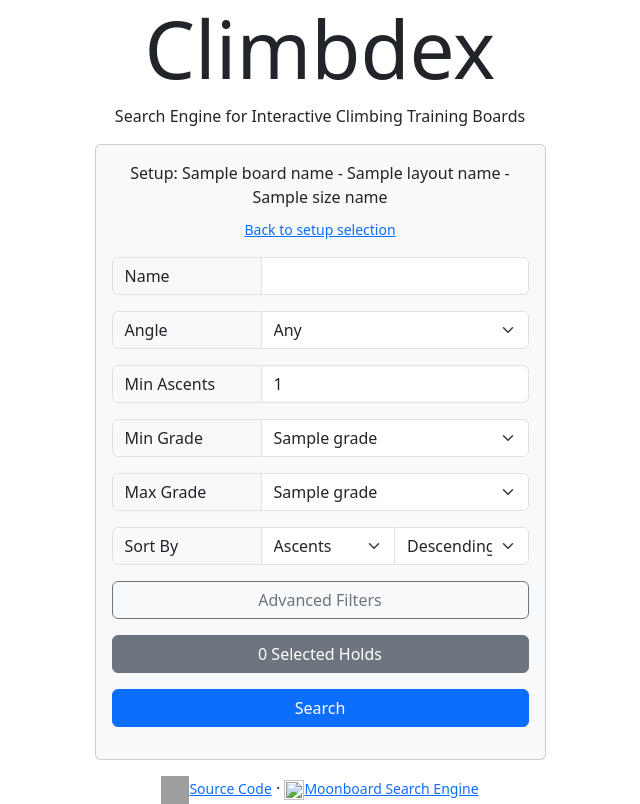
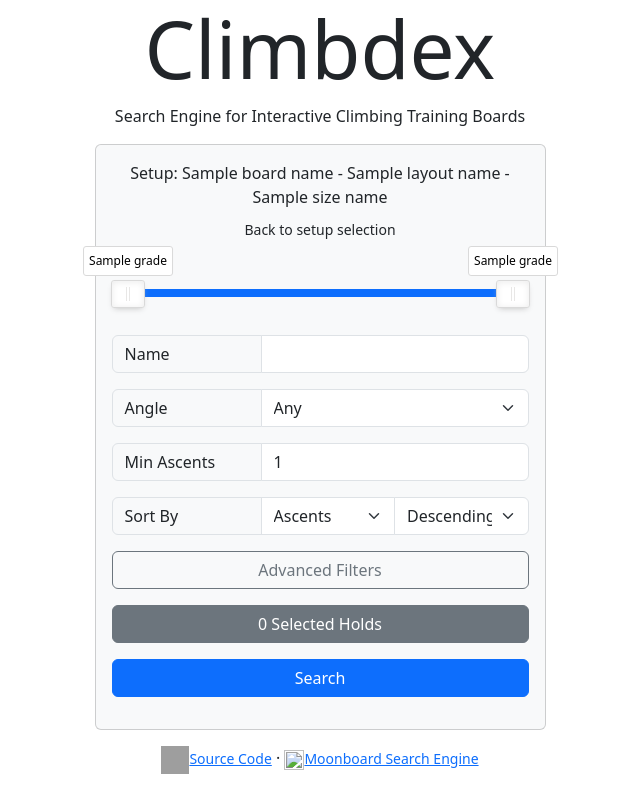
Before and after one commit to lemeryfertitta/Climbdex, a Flask app: template climbdex/templates/filterSelection.html.j2 in a window 1280 px wide. Shown: the whole page, without its empty margins (320-960 px from the left). After the commit the page ends 774 px from the top, so only its background shows below. Run offline with Flask 3, Linux system fonts and the light colour scheme; the template is opened without the code that fills it: most values are stand-ins (such as "Sample title", 1, 10 or a date in 2020); grey boxes are pictures that could not be loaded.

Commit message:
Adding Range Slider for Grade Selection + Filter for Benchmarks
Added Range slider for Grade selection and selectbox for classics.
Classics are being filtered but not yet displayed.

```diff
--- a/climbdex/db.py
+++ b/climbdex/db.py
@@ -201,6 +201,10 @@ def get_search_base_sql_and_binds(args):
         sql += " AND climbs.name LIKE :name"
         binds["name"] = f"%{name}%"
 
+    only_classics = args.get("onlyClassics")
+    if only_classics != "0":
+        sql += " AND climb_stats.benchmark_difficulty IS NOT NULL"
+
     settername = args.get("settername")
     if settername:
         sql += " AND setter_username LIKE :settername"
--- /dev/null
+++ b/climbdex/static/css/nouislider.css
@@ -0,0 +1,303 @@
+/* Functional styling;
+ * These styles are required for noUiSlider to function.
+ * You don't need to change these rules to apply your design.
+ */
+.noUi-target,
+.noUi-target * {
+  -webkit-touch-callout: none;
+  -webkit-tap-highlight-color: rgba(0, 0, 0, 0);
+  -webkit-user-select: none;
+  -ms-touch-action: none;
+  touch-action: none;
+  -ms-user-select: none;
+  -moz-user-select: none;
+  user-select: none;
+  -moz-box-sizing: border-box;
+  box-sizing: border-box;
+}
+.noUi-target {
+  position: relative;
+}
+.noUi-base,
+.noUi-connects {
+  width: 100%;
+  height: 100%;
+  position: relative;
+  z-index: 1;
+  background: #e9ecef!important;
+  height:8px!important;
+}
+/* Wrapper for all connect elements.
+ */
+.noUi-connects {
+  overflow: hidden;
+  z-index: 0;
+}
+.noUi-connect,
+.noUi-origin {
+  will-change: transform;
+  position: absolute;
+  z-index: 1;
+  top: 0;
+  right: 0;
+  height: 100%;
+  width: 100%;
+  -ms-transform-origin: 0 0;
+  -webkit-transform-origin: 0 0;
+  -webkit-transform-style: preserve-3d;
+  transform-origin: 0 0;
+  transform-style: flat;
+}
+/* Offset direction
+ */
+.noUi-txt-dir-rtl.noUi-horizontal .noUi-origin {
+  left: 0;
+  right: auto;
+}
+/* Give origins 0 height/width so they don't interfere with clicking the
+ * connect elements.
+ */
+.noUi-vertical .noUi-origin {
+  top: -100%;
+  width: 0;
+}
+.noUi-horizontal .noUi-origin {
+  height: 0;
+}
+.noUi-handle {
+  -webkit-backface-visibility: hidden;
+  backface-visibility: hidden;
+  position: absolute;
+}
+.noUi-touch-area {
+  height: 100%;
+  width: 100%;
+}
+.noUi-state-tap .noUi-connect,
+.noUi-state-tap .noUi-origin {
+  -webkit-transition: transform 0.3s;
+  transition: transform 0.3s;
+}
+.noUi-state-drag * {
+  cursor: inherit !important;
+}
+/* Slider size and handle placement;
+ */
+ .noUi-horizontal {
+   height: 38px;
+ }
+.noUi-horizontal .noUi-handle {
+  width: 34px;
+  height: 28px;
+  right: -17px;
+  top: -9px;
+}
+.noUi-vertical {
+  width: 18px;
+}
+.noUi-vertical .noUi-handle {
+  width: 28px;
+  height: 34px;
+  right: -6px;
+  bottom: -17px;
+}
+.noUi-txt-dir-rtl.noUi-horizontal .noUi-handle {
+  left: -17px;
+  right: auto;
+}
+/* Styling;
+ * Giving the connect element a border radius causes issues with using transform: scale
+ */
+
+.noUi-connects {
+  border-radius: 3px;
+}
+.noUi-connect {
+  background: #0d6efd!important;
+  height: 8px!important;
+}
+/* Handles and cursors;
+ */
+.noUi-draggable {
+  cursor: ew-resize;
+}
+.noUi-vertical .noUi-draggable {
+  cursor: ns-resize;
+}
+.noUi-handle {
+  border: 1px solid #D9D9D9;
+  border-radius: 3px;
+  background: #FFF;
+  cursor: default;
+  box-shadow: inset 0 0 1px #FFF, inset 0 1px 7px #EBEBEB, 0 3px 6px -3px #BBB;
+}
+.noUi-active {
+  box-shadow: inset 0 0 1px #FFF, inset 0 1px 7px #DDD, 0 3px 6px -3px #BBB;
+}
+/* Handle stripes;
+ */
+.noUi-handle:before,
+.noUi-handle:after {
+  content: "";
+  display: block;
+  position: absolute;
+  height: 14px;
+  width: 1px;
+  background: #E8E7E6;
+  left: 14px;
+  top: 6px;
+}
+.noUi-handle:after {
+  left: 17px;
+}
+.noUi-vertical .noUi-handle:before,
+.noUi-vertical .noUi-handle:after {
+  width: 14px;
+  height: 1px;
+  left: 6px;
+  top: 14px;
+}
+.noUi-vertical .noUi-handle:after {
+  top: 17px;
+}
+/* Disabled state;
+ */
+[disabled] .noUi-connect {
+  background: #B8B8B8;
+}
+[disabled].noUi-target,
+[disabled].noUi-handle,
+[disabled] .noUi-handle {
+  cursor: not-allowed;
+}
+/* Base;
+ *
+ */
+.noUi-pips,
+.noUi-pips * {
+  -moz-box-sizing: border-box;
+  box-sizing: border-box;
+}
+.noUi-pips {
+  position: absolute;
+  color: #999;
+}
+/* Values;
+ *
+ */
+.noUi-value {
+  position: absolute;
+  white-space: nowrap;
+  text-align: center;
+}
+.noUi-value-sub {
+  color: #ccc;
+  font-size: 10px;
+}
+/* Markings;
+ *
+ */
+.noUi-marker {
+  position: absolute;
+  background: #CCC;
+}
+.noUi-marker-sub {
+  background: #AAA;
+}
+.noUi-marker-large {
+  background: #AAA;
+}
+/* Horizontal layout;
+ *
+ */
+.noUi-pips-horizontal {
+  padding: 10px 0;
+  height: 80px;
+  top: 100%;
+  left: 0;
+  width: 100%;
+}
+.noUi-value-horizontal {
+  -webkit-transform: translate(-50%, 50%);
+  transform: translate(-50%, 50%);
+}
+.noUi-rtl .noUi-value-horizontal {
+  -webkit-transform: translate(50%, 50%);
+  transform: translate(50%, 50%);
+}
+.noUi-marker-horizontal.noUi-marker {
+  margin-left: -1px;
+  width: 2px;
+  height: 5px;
+}
+.noUi-marker-horizontal.noUi-marker-sub {
+  height: 10px;
+}
+.noUi-marker-horizontal.noUi-marker-large {
+  height: 15px;
+}
+/* Vertical layout;
+ *
+ */
+.noUi-pips-vertical {
+  padding: 0 10px;
+  height: 100%;
+  top: 0;
+  left: 100%;
+}
+.noUi-value-vertical {
+  -webkit-transform: translate(0, -50%);
+  transform: translate(0, -50%);
+  padding-left: 25px;
+}
+.noUi-rtl .noUi-value-vertical {
+  -webkit-transform: translate(0, 50%);
+  transform: translate(0, 50%);
+}
+.noUi-marker-vertical.noUi-marker {
+  width: 5px;
+  height: 2px;
+  margin-top: -1px;
+}
+.noUi-marker-vertical.noUi-marker-sub {
+  width: 10px;
+}
+.noUi-marker-vertical.noUi-marker-large {
+  width: 15px;
+}
+.noUi-tooltip {
+  display: block;
+  position: absolute;
+  border: 1px solid #D9D9D9;
+  border-radius: 3px;
+  font-size:12px;
+  background: #fff;
+  color: #000;
+  padding: 5px;
+  text-align: center;
+  white-space: nowrap;
+}
+.noUi-horizontal .noUi-tooltip {
+  -webkit-transform: translate(-50%, 0);
+  transform: translate(-50%, 0);
+  left: 50%;
+  bottom: 120%;
+}
+.noUi-vertical .noUi-tooltip {
+  -webkit-transform: translate(0, -50%);
+  transform: translate(0, -50%);
+  top: 50%;
+  right: 120%;
+}
+.noUi-horizontal .noUi-origin > .noUi-tooltip {
+  -webkit-transform: translate(50%, 0);
+  transform: translate(50%, 0);
+  left: auto;
+  bottom: 10px;
+}
+.noUi-vertical .noUi-origin > .noUi-tooltip {
+  -webkit-transform: translate(0, -18px);
+  transform: translate(0, -18px);
+  top: auto;
+  right: 28px;
+}
--- a/climbdex/templates/filterSelection.html.j2
+++ b/climbdex/templates/filterSelection.html.j2
@@ -7,8 +7,15 @@
     .input-group-text {
       width: 150px;
     }
+    #grade-slider {
+      padding: 0 16px;
+    }
   </style>
+
 </head>
+
+<link href="{{url_for('static', filename='css/nouislider.css')}}" rel="stylesheet">
+<script src="{{url_for('static', filename='js/nouislider.min.js')}}"></script>
 
 <body>
   <div class="container-sm text-center">
@@ -17,7 +24,11 @@
       <div class="col-md-5">
         <form class="card p-3 bg-light" id="form-search" action="/results">
           <p class="mb-2">Setup: {{board_name.capitalize()}} - {{layout_name}} - {{size_name}}</p>
-          <p class="mb-3"><small><a id="anchor-back">Back to setup selection</a></small></p>
+          <p class="mb-5"><small><a id="anchor-back">Back to setup selection</a></small></p>
+          <div class="mb-2 gap-2" id="grade-slider"></div>
+          <input type="hidden" id="slider-minValue" name="minGrade">
+          <input type="hidden" id="slider-maxValue" name="maxGrade">
+          <input id="sliderValueInput" type="hidden" value="">
           <div class="input-group mb-3">
             <span class="input-group-text">Name</span>
             <input type="text" class="form-control" id="name" name="name">
@@ -34,22 +45,6 @@
           <div class="input-group mb-3">
             <span class="input-group-text">Min Ascents</span>
             <input type="number" class="form-control" id="input-min-ascents" value="1" min="1" name="minAscents" />
-          </div>
-          <div class="input-group mb-3">
-            <span class="input-group-text">Min Grade</span>
-            <select class="form-select" id="select-min-grade" name="minGrade">
-              {% for grade in grades %}
-              <option value="{{grade[0]}}" {% if grade==grades[0] %}selected{% endif %}>{{grade[1]}}</option>
-              {% endfor %}
-            </select>
-          </div>
-          <div class="input-group mb-3">
-            <span class="input-group-text">Max Grade</span>
-            <select class="form-select" id="select-max-grade" name="maxGrade">
-              {% for grade in grades %}
-              <option value="{{grade[0]}}" {% if grade==grades[-1] %}selected{% endif %}>{{grade[1]}}</option>
-              {% endfor %}
-            </select>
           </div>
           <div class="input-group mb-3">
             <span class="input-group-text">Sort By</span>
@@ -75,6 +70,13 @@
                   <span class="input-group-text">Min Rating</span>
                   <input type="number" , class="form-control" id="input-min-rating" value="1.0" min="1.0" max="3.0" step="0.1"
                     name="minRating" />
+                </div>
+                <div class="input-group mb-3">
+                  <span class="input-group-text">Classics only</span>
+                  <select class="form-select" id="only-classics" name="onlyClassics">
+                    <option value="0" selected>No</option>
+                    <option value="1">Yes</option>
+                  </select>
                 </div>
                 <div class="input-group mb-3">
                   <span class="input-group-text">Grade Accuracy</span>
@@ -140,6 +142,59 @@
     };
     drawBoard('svg-hold-filter', {{ images_to_holds | tojson}}, {{ edge_left }}, {{ edge_right }}, {{ edge_bottom }}, {{ edge_top }}, onClick);
   </script>
+
+  <script>
+    var gradeMapping = {
+      {% for grade in grades %}
+      "{{grade[1]}}": "{{grade[0]}}",
+      {% endfor %}
+    };
+
+    var arbitraryValuesSlider = document.getElementById('grade-slider');
+    var arbitraryValuesForSlider = [
+      {% for grade in grades %}
+      "{{grade[1]}}",
+      {% endfor %}
+    ];
+
+    var format = {
+    to: function(value) {
+        return arbitraryValuesForSlider[Math.round(value)];
+    },
+    from: function (value) {
+        return arbitraryValuesForSlider.indexOf(value);
+    }
+    };
+
+    var slider = noUiSlider.create(arbitraryValuesSlider, {
+      // start values are parsed by 'format'
+      start: [arbitraryValuesForSlider[0], arbitraryValuesForSlider[arbitraryValuesForSlider.length - 1]],
+      range: { min: 0, max: arbitraryValuesForSlider.length - 1},
+      step: 1,
+      connect: true,
+      tooltips: true,
+      format: format,
+    });
+
+    //update hidden values with slider values
+    slider.on('update', function (values, handle) {
+    document.getElementById('slider-minValue').value = values[0];
+    document.getElementById('slider-maxValue').value = values[1];
+    });
+
+    //convert slider values to numeric difficulty before form submit
+    document.getElementById('form-search').addEventListener('submit', function(e) {
+      e.preventDefault();
+      var minGradeValue = document.getElementById('slider-minValue').value;
+      var maxGradeValue = document.getElementById('slider-maxValue').value;
+      var converted_minGrade = gradeMapping[minGradeValue];
+      var converted_maxGrade = gradeMapping[maxGradeValue];
+      document.getElementById('slider-minValue').value = converted_minGrade;
+      document.getElementById('slider-maxValue').value = converted_maxGrade;
+      this.submit();
+    });
+</script>
+
 </body>
 
 </html>
```
Also changed, not shown: climbdex/static/js/nouislider.min.js (added).
